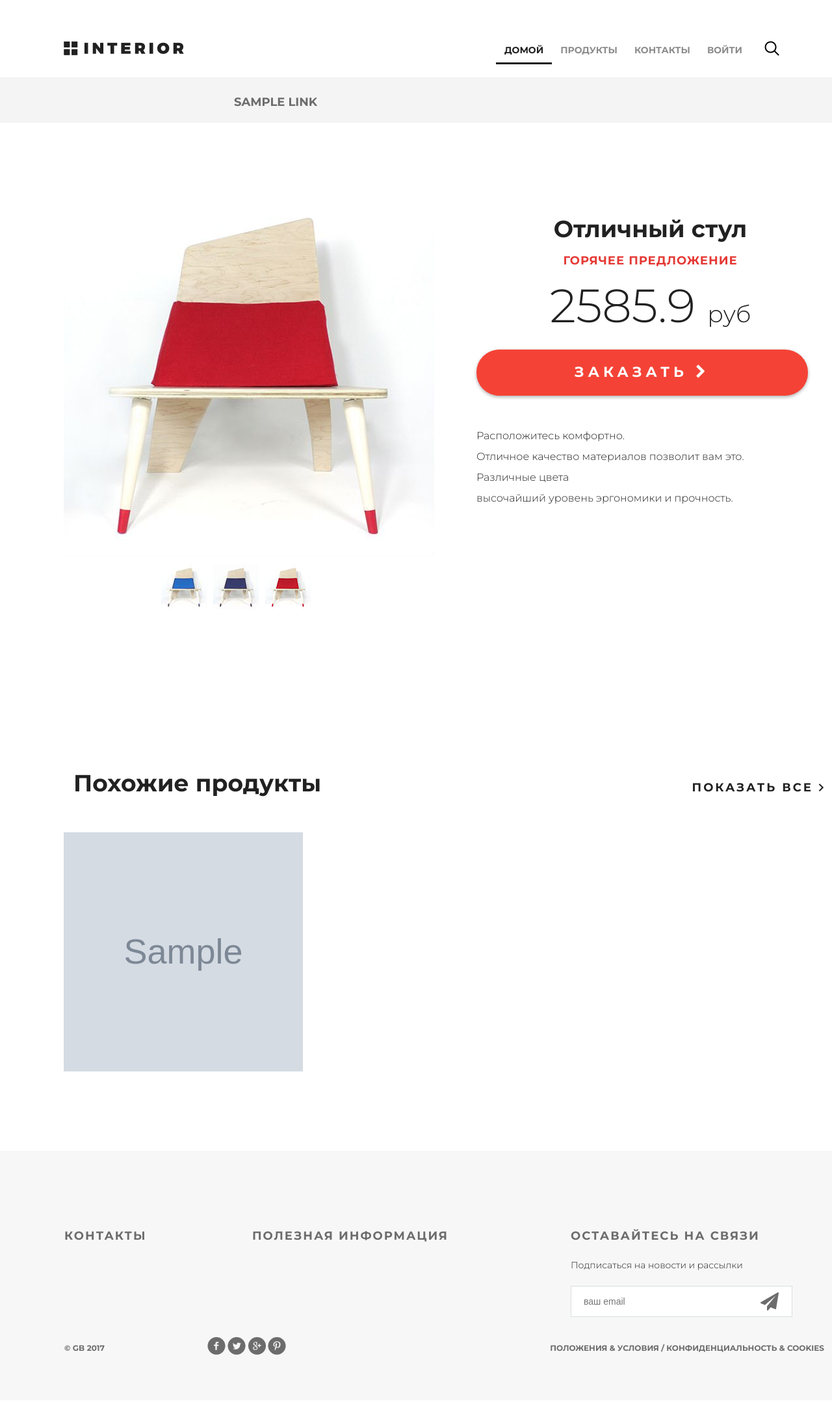
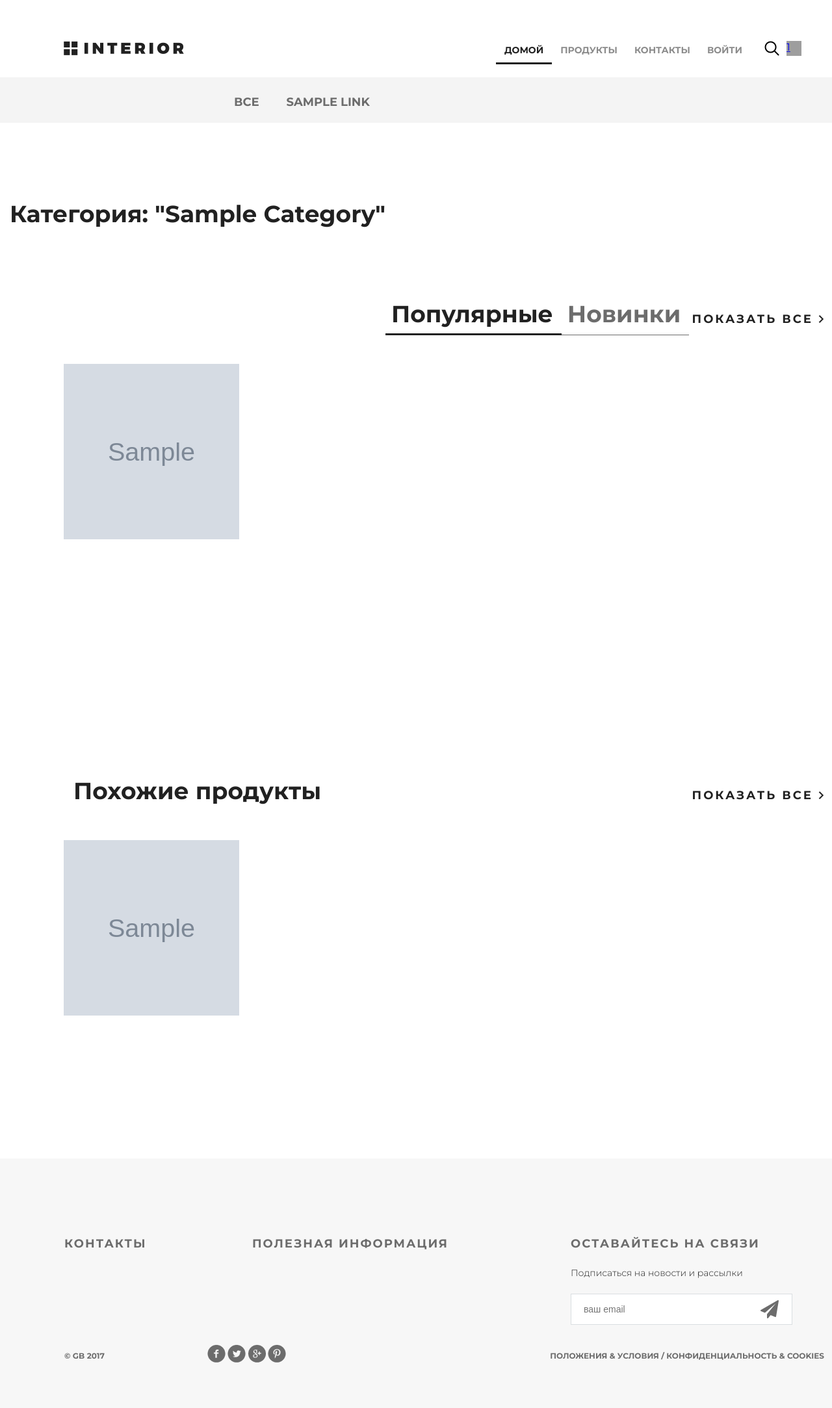
Before and after one commit to ashSmol/djangoproject, a Django app: template geekshop/mainapp/templates/mainapp/products.html in a window 1280 px wide; the page is wider, and only the part inside the window is pictured. Shown: that part at 65% size. Before the commit the page ends 2085 px from the top of that part, so only its background shows below. Run offline with Django 3.2, Linux system fonts and the light colour scheme; the template is opened without the code that fills it: most values are stand-ins (such as "Sample title", 1, 10 or a date in 2020); grey boxes marked "Sample" are stand-in pictures; grey boxes are pictures that could not be loaded.

Commit message:
lesson-5 completed

```diff
--- a/geekshop/geekshop/settings.py
+++ b/geekshop/geekshop/settings.py
@@ -42,6 +42,7 @@ INSTALLED_APPS = [
     'mainapp',
     'geekshop',
     'authapp',
+    'basketapp',
 
 ]
 
@@ -60,7 +61,7 @@ ROOT_URLCONF = 'geekshop.urls'
 TEMPLATES = [
     {
         'BACKEND': 'django.template.backends.django.DjangoTemplates',
-        'DIRS': ['geekshop/templates'],
+        'DIRS': ['geekshop/templates', 'basketapp/templates'],
         'APP_DIRS': True,
         'OPTIONS': {
             'context_processors': [
--- a/geekshop/geekshop/templates/includes/inc_main_menu.html
+++ b/geekshop/geekshop/templates/includes/inc_main_menu.html
@@ -22,4 +22,9 @@
 
     </ul>
     <a href="#" class="search"></a>
+    <a href="{% url 'basket:view' %}" class="basket">
+    <span>
+        {% if basket %} {{ basket|length }} {% endif %}
+    </span>
+    </a>
 </div>
--- a/geekshop/geekshop/urls.py
+++ b/geekshop/geekshop/urls.py
@@ -25,6 +25,7 @@ urlpatterns = [
     path('', index, name='index'),
     path('contacts/', contacts, name='contacts'),
     path('products/', include('mainapp.urls', namespace='products')),
+    path('basket/', include('basketapp.urls', namespace='basket')),
     path('auth/', include('authapp.urls', namespace='auth')),
 
 ]
--- a/geekshop/mainapp/static/mainapp/style.css
+++ b/geekshop/mainapp/static/mainapp/style.css
@@ -25,6 +25,6 @@
 }
 
 .related__img {
-    height: 368px;
-    width: 368px;
+    height: 270px;
+    width: 270px;
 }
--- a/geekshop/mainapp/templates/mainapp/includes/inc_categories_menu.html
+++ b/geekshop/mainapp/templates/mainapp/includes/inc_categories_menu.html
@@ -1,7 +1,22 @@
 <div class="links clearfix">
     <ul class="links-menu">
-        {% for link in links_menu%}
-        <li><a href="#" class="{% if link.name == 'Стулья'%}active{% endif %}">{{ link.name|title }}</a></li>
-        {%endfor%}
+        <li>
+            <a href="{% url 'products:category' 0 %}"
+               class="{% if request.resolver_match.kwargs.pk == 0 %}
+                active
+              {% endif %}">
+                все
+            </a>
+        </li>
+        {% for link in links_menu %}
+        <li>
+            <a href="{% url 'products:category' link.pk %}"
+               class="{% if request.resolver_match.kwargs.pk|add:'0' == link.pk %}
+                  active
+                {% endif %}">
+                {{ link.name }}
+            </a>
+        </li>
+        {% endfor %}
     </ul>
 </div>
--- a/geekshop/mainapp/templates/mainapp/products.html
+++ b/geekshop/mainapp/templates/mainapp/products.html
@@ -15,55 +15,85 @@
     <div class="details">
         {% include 'mainapp/includes/inc_categories_menu.html' %}
 
-        <div class="details-products">
-            <div class="details-slider">
-                <div class="slider-product">
-                    <img src={% static 'geekshop/img/slider1.jpg' %}>
-                </div>
-                <div class="slider-control">
-                    <div class="block">
-                        <a href="#"><img src={% static 'geekshop/img/controll.jpg' %} alt="">
-                            <div class="text"></div>
-                        </a>
-                    </div>
-                    <div class="block">
-                        <a href="#"><img src={% static 'geekshop/img/controll1.jpg' %} alt="">
-                            <div class="text"></div>
-                        </a>
-                    </div>
-                    <div class="block">
-                        <a href="#"><img src={% static 'geekshop/img/controll2.jpg' %} alt="">
-                            <div class="text"></div>
-                        </a>
-                    </div>
-                </div>
+        <!--        <div class="details-products">-->
+        <!--            <div class="details-slider">-->
+        <!--                <div class="slider-product">-->
+        <!--                    <img src={% static 'geekshop/img/slider1.jpg' %}>-->
+        <!--                </div>-->
+        <!--                <div class="slider-control">-->
+        <!--                    <div class="block">-->
+        <!--                        <a href="#"><img src={% static 'geekshop/img/controll.jpg' %} alt="">-->
+        <!--                            <div class="text"></div>-->
+        <!--                        </a>-->
+        <!--                    </div>-->
+        <!--                    <div class="block">-->
+        <!--                        <a href="#"><img src={% static 'geekshop/img/controll1.jpg' %} alt="">-->
+        <!--                            <div class="text"></div>-->
+        <!--                        </a>-->
+        <!--                    </div>-->
+        <!--                    <div class="block">-->
+        <!--                        <a href="#"><img src={% static 'geekshop/img/controll2.jpg' %} alt="">-->
+        <!--                            <div class="text"></div>-->
+        <!--                        </a>-->
+        <!--                    </div>-->
+        <!--                </div>-->
+        <!--            </div>-->
+
+        <!--            <div class="description">-->
+        <!--                <h3 class="big-bold">Отличный стул</h3>-->
+        <!--                <h3 class="red">горячее предложение</h3>-->
+        <!--                <p class="price"> 2585.9 <span>руб</span></p>-->
+        <!--                <a href="#" class="red-button">-->
+        <!--                    заказать <i class="fa fa-chevron-right" aria-hidden="true"></i>-->
+        <!--                </a>-->
+        <!--                <div class="description-text">-->
+        <!--                    <p>Расположитесь комфортно.</p>-->
+        <!--                    <p>Отличное качество материалов-->
+        <!--                        позволит вам это.</p>-->
+        <!--                    <p>Различные цвета</p>-->
+        <!--                    <p>высочайший уровень-->
+        <!--                        эргономики и прочность.</p>-->
+        <!--                </div>-->
+        <!--            </div>-->
+        <!--        </div>-->
+
+
+            <div class="title clearfix">
+                {% if category %}
+                <h2>
+                    Категория: "{{ category.name|title }}"
+                </h2>
+                {% endif %}
             </div>
 
-            <div class="description">
-                <h3 class="big-bold">Отличный стул</h3>
-                <h3 class="red">горячее предложение</h3>
-                <p class="price"> 2585.9 <span>руб</span></p>
-                <a href="#" class="red-button">
-                    заказать <i class="fa fa-chevron-right" aria-hidden="true"></i>
-                </a>
-                <div class="description-text">
-                    <p>Расположитесь комфортно.</p>
-                    <p>Отличное качество материалов
-                        позволит вам это.</p>
-                    <p>Различные цвета</p>
-                    <p>высочайший уровень
-                        эргономики и прочность.</p>
+        <div class="featured">
+            <div class="featured-menu">
+                <a class="active" href="#">Популярные</a><a href="#">Новинки</a>
+            </div>
+            <a class="explore" href="#">показать все <img src={% static 'geekshop/img/arrow.png' %} alt=""></a>
+            <div class="clearfix">
+            </div>
+            <div class="tab-content">
+                {% for product in products%}
+                <div class="block">
+                    <a href="{% url 'basket:add' product.pk %}"><img class="related__img" src="/media/{{ product.image }}" alt="">
+                        <div class="text">
+                            <img src={% static 'geekshop/img/icon-hover.png' %} alt="img">
+                            <h4>{{ product.description }}</h4>
+                            <p>{{ product.short_desc }}</p>
+                        </div>
+                    </a>
                 </div>
+                {% endfor %}
             </div>
         </div>
-
         <div class="related">
             <div class="title clearfix">
                 <h2>Похожие продукты</h2>
                 <a class="explore" href="#">показать все <img src={% static 'geekshop/img/arrow.png' %} alt=""></a>
             </div>
             <div class="related-products clearfix">
-                {% for product in products_list%}
+                {% for product in products%}
                 <div class="block">
                     <a href="#"><img class="related__img" src="/media/{{ product.image }}" alt="">
                         <div class="text">
--- a/geekshop/mainapp/urls.py
+++ b/geekshop/mainapp/urls.py
@@ -17,11 +17,14 @@ Including another URLconf
 from django.urls import path
 from django.conf import settings
 from django.conf.urls.static import static
+
+import mainapp
 from .views import products
 
 app_name = 'products'
 urlpatterns = [
     path('', products, name='index'),
+    path('category/<int:pk>/', products, name='category'),
 ]
 
 if settings.DEBUG:
```
Also changed, not shown: geekshop/basketapp/templates/basket.html (added, +37 -0 lines), geekshop/basketapp/urls.py (added, +15 -0 lines), geekshop/mainapp/views.py (+36 -7 lines).
